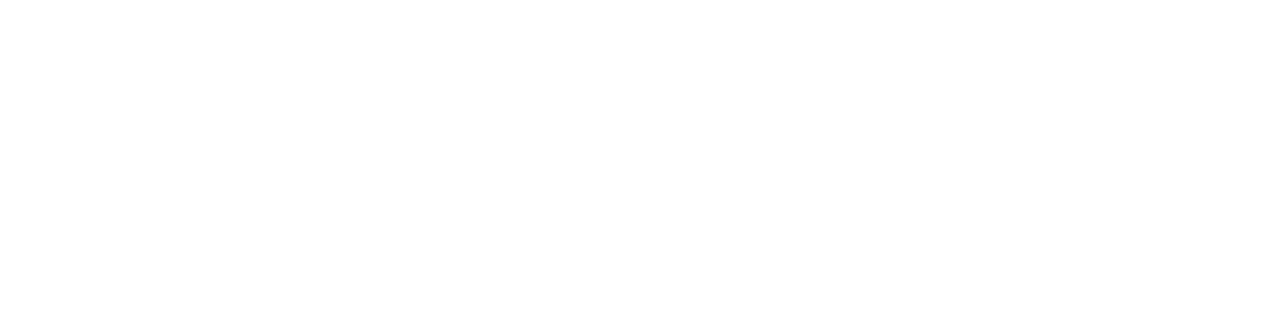
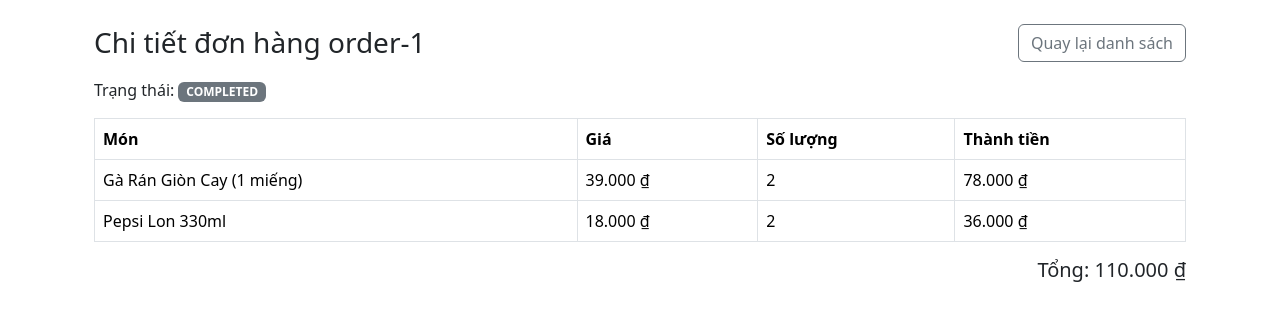
Before and after one commit to lifeishard365/FER202, a React (Create React App) app: page /OrderList/order-1 in a window 1280 px wide. Shown: the top 320 px of the page. Built offline with nearby package versions, Linux system fonts and the light colour scheme; data requests are answered from the project's data file.

Commit message:
update orderdetails

```diff
--- a/src/components/OrderDetails.jsx
+++ b/src/components/OrderDetails.jsx
@@ -1,5 +1,74 @@
+import { useEffect, useState } from "react";
+import axios from "axios";
+import { Alert, Badge, Button, Spinner, Table } from "react-bootstrap";
+import { Link, useParams } from "react-router-dom";
+import { API_URL, ORDER_STATUS, formatPrice } from "../config/api";
 
-function OrderDetails(){
+function OrderDetails() {
+  const { id } = useParams(); // lấy mã đơn từ URL /OrderList/:id
+  const [order, setOrder] = useState(null);
+  const [loading, setLoading] = useState(true);
+  const [error, setError] = useState("");
 
+  useEffect(() => {
+    axios
+      .get(`${API_URL}/orders/${id}`)
+      .then((res) => setOrder(res.data))
+      .catch(() => setError("Không tìm thấy đơn hàng."))
+      .finally(() => setLoading(false));
+  }, [id]);
+
+  if (loading) return <Spinner animation="border" className="m-4" />;
+
+  const status = ORDER_STATUS[order?.status];
+  const items = order?.items ?? [];
+
+  return (
+    <div className="container mt-4">
+      <div className="d-flex justify-content-between align-items-center mb-3">
+        <h3 className="mb-0">Chi tiết đơn hàng {id}</h3>
+        <Button as={Link} to="/OrderList" variant="outline-secondary">
+          Quay lại danh sách
+        </Button>
+      </div>
+
+      {error && <Alert variant="danger">{error}</Alert>}
+
+      {order && (
+        <>
+          <p>
+            Trạng thái:{" "}
+            <Badge bg={status?.color ?? "secondary"}>
+              {status?.label ?? order.status}
+            </Badge>
+          </p>
+
+          <Table bordered>
+            <thead>
+              <tr>
+                <th>Món</th>
+                <th>Giá</th>
+                <th>Số lượng</th>
+                <th>Thành tiền</th>
+              </tr>
+            </thead>
+            <tbody>
+              {items.map((item, index) => (
+                <tr key={index}>
+                  <td>{item.name}</td>
+                  <td>{formatPrice(item.price)}</td>
+                  <td>{item.quantity}</td>
+                  <td>{formatPrice(item.price * item.quantity)}</td>
+                </tr>
+              ))}
+            </tbody>
+          </Table>
+
+          <h5 className="text-end">Tổng: {formatPrice(order.totalAmount)}</h5>
+        </>
+      )}
+    </div>
+  );
 }
+
 export default OrderDetails;
--- a/src/components/OrderList.jsx
+++ b/src/components/OrderList.jsx
@@ -2,14 +2,7 @@ import { useEffect, useState } from "react";
 import axios from "axios";
 import { Alert, Badge, Button, Spinner, Table } from "react-bootstrap";
 import { Link } from "react-router-dom";
-
-const API_URL = "http://localhost:9999";
-
-const statusVariant = {
-  pending: "warning",
-  completed: "success",
-  cancelled: "danger",
-};
+import { API_URL, ORDER_STATUS, formatPrice } from "../config/api";
 
 function OrderList() {
   const [orders, setOrders] = useState([]);
@@ -31,13 +24,16 @@ function OrderList() {
       <div className="d-flex justify-content-between align-items-center mb-3">
         <h3 className="mb-0">Danh sách đơn hàng</h3>
         <Button as={Link} to="/foods" variant="outline-secondary">
-          Quay lại
+          Quay lại menu
         </Button>
       </div>
+
       {error && <Alert variant="danger">{error}</Alert>}
+
       {!error && orders.length === 0 && (
         <Alert variant="light">Chưa có đơn hàng nào.</Alert>
       )}
+
       {orders.length > 0 && (
         <Table bordered hover>
           <thead>
@@ -49,22 +45,30 @@ function OrderList() {
             </tr>
           </thead>
           <tbody>
-            {orders.map((o) => (
-              <tr key={o.id}>
-                <td>{o.id}</td>
-                <td>{Number(o.totalAmount).toLocaleString("vi-VN")} ₫</td>
+            {orders.map((order) => {
+              const status = ORDER_STATUS[order.status];
+              return (
+                <tr key={order.id}>
+                  <td>{order.id}</td>
+                  <td>{formatPrice(order.totalAmount)}</td>
                   <td>
-                  <Badge bg={statusVariant[o.status] ?? "secondary"}>
-                    {o.status}
+                    <Badge bg={status?.color ?? "secondary"}>
+                      {status?.label ?? order.status}
                     </Badge>
                   </td>
                   <td>
-                  <Button as={Link} to={`/orders/${o.id}`} size="sm" variant="outline-primary">
+                    <Button
+                      as={Link}
+                      to={`/OrderList/${order.id}`}
+                      size="sm"
+                      variant="outline-primary"
+                    >
                       Chi tiết
                     </Button>
                   </td>
                 </tr>
-            ))}
+              );
+            })}
           </tbody>
         </Table>
       )}
--- a/src/config/api.js
+++ b/src/config/api.js
@@ -0,0 +1,12 @@
+export const API_URL = "http://localhost:9999";
+
+// Trạng thái đơn hàng: sau này thêm trạng thái mới chỉ cần sửa ở đây
+export const ORDER_STATUS = {
+  pending: { label: "Chờ xử lý", color: "warning" },
+  completed: { label: "Hoàn thành", color: "success" },
+  cancelled: { label: "Đã hủy", color: "danger" },
+};
+
+// Định dạng tiền kiểu Việt Nam: 150000 -> 150.000 ₫
+export const formatPrice = (value) =>
+  `${Number(value).toLocaleString("vi-VN")} ₫`;
```
Lines whose indentation alone changed are shown as unchanged.
